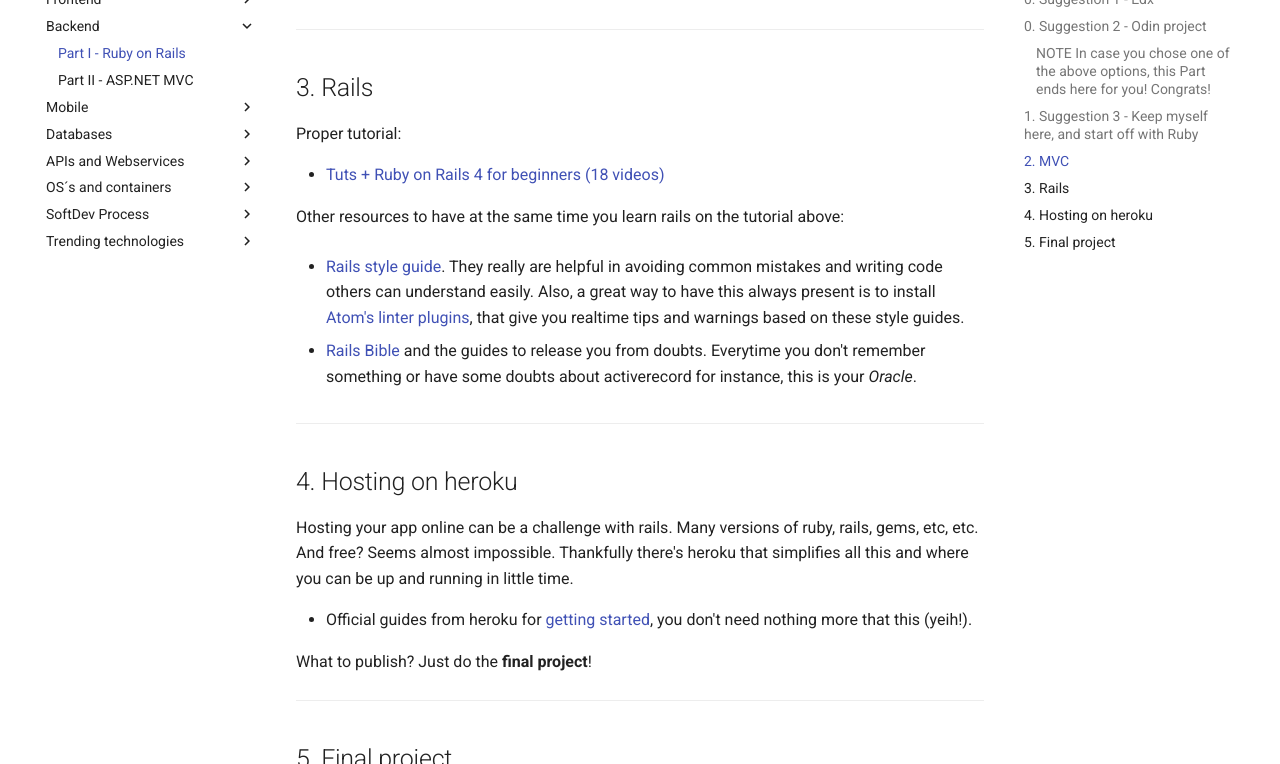
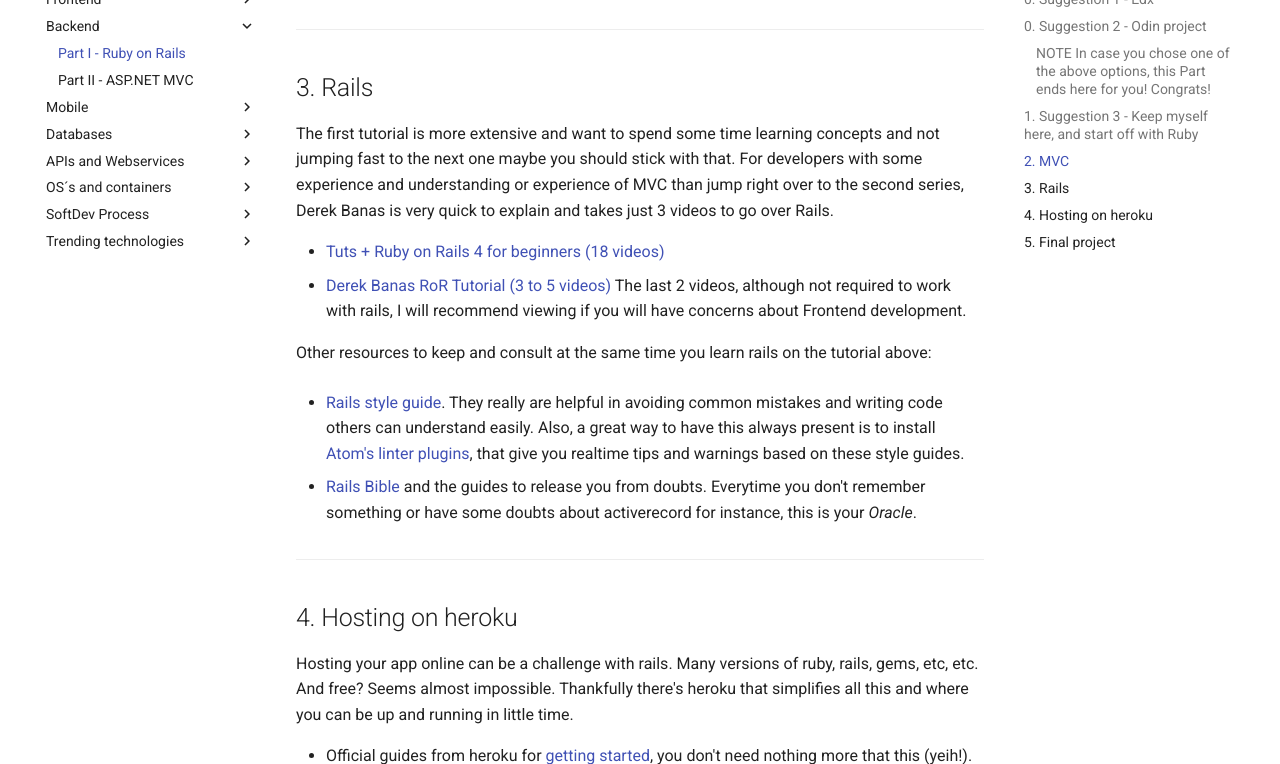
Before and after one commit to tostasqb/qb-docs, an MkDocs documentation site: the page built from docs/backend/chapter-01.md, in a window 1280 px wide and 900 px high, scrolled down 1851 px, cut to the strip 136-900 px from the top of the window. Built offline with MkDocs 1.6.1 and Material for MkDocs 9.7.7, drawn with Linux system fonts in a browser that asks for light colours; comment, search, counter and statistics services are not loaded; old or Windows-style settings are respelled for this version of MkDocs.

Commit message:
backend optimising

```diff
--- a/docs/backend/chapter-01.md
+++ b/docs/backend/chapter-01.md
@@ -51,11 +51,14 @@ Know about MVC right here
 ---
 
 ## 3. Rails
-Proper tutorial:
+
+The first tutorial is more extensive and want to spend some time learning concepts and not jumping fast to the next one maybe you should stick with that. For developers with some experience and understanding or experience of MVC than jump right over to the second series, Derek Banas is very quick to explain and takes just 3 videos to go over Rails.
 
 - [Tuts + Ruby on Rails 4 for beginners (18 videos)](https://www.youtube.com/playlist?list=PL4PHKQqKQiLf0WU1Rp-O13RILwCbR38yk)
+- [Derek Banas RoR Tutorial (3 to 5 videos)](https://www.youtube.com/playlist?list=PLGLfVvz_LVvSngZQwrhYXlPnJf1zYqghI)
+The last 2 videos, although not required to work with rails, I will recommend viewing if you will have concerns about Frontend development.
 
-Other resources to have at the same time you learn rails on the tutorial above:
+Other resources to keep and consult at the same time you learn rails on the tutorial above:
 
 - [Rails style guide](https://github.com/bbatsov/rails-style-guide). They really are helpful in avoiding common mistakes and writing code others can understand easily. Also, a great way to have this always present is to install [Atom's linter plugins](https://github.com/AtomLinter/linter-rubocop), that give you realtime tips and warnings based on these style guides.
 
```
Also changed, not shown: docs/backend/chapter-02.md (+2 -4 lines).
